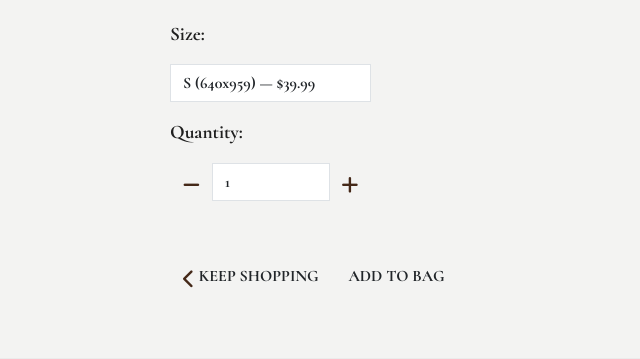
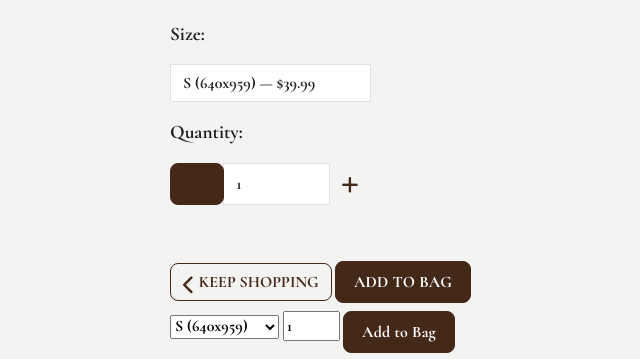
Before and after one commit to alexdotrud/artera_project, a Django app: page /shop/1/ in a window 1280 px wide. Shown: the part 339-698 px from the top of the page, without its empty margins (482-1122 px from the left). Run offline with Django 5.2, Linux system fonts and the light colour scheme; data comes from the database, SQL or seed files in the repository; some web fonts are replaced.

Commit message:
Add add to bag btn for the details.html page

```diff
--- a/shop/templates/shop/detail.html
+++ b/shop/templates/shop/detail.html
@@ -77,8 +77,8 @@
                             <div class="form-group w-50">
                                 <div class="input-group">
                                     <div class="input-group-prepend">
-                                        <button class="decrement-qty btn btn-black rounded-0"
-                                            data-item_id="{{ artwork.id }}" id="decrement-qty_{{ artwork.id }}">
+                                        <button class="decrement-qty btn btn-dark" data-item_id="{{ artwork.id }}"
+                                            id="decrement-qty_{{ artwork.id }}">
                                             <span class="icon"><i class="fas fa-minus"></i></span>
                                         </button>
                                     </div>
@@ -95,14 +95,27 @@
                         </div>
 
                         <div class="col-12 mt-2">
-                            <a href="{% url 'all_artworks' %}" class="btn btn-outline-black rounded-0 mt-5">
+                            <a href="{% url 'all_artworks' %}" class="btn btn-outline-dark mt-5">
                                 <span class="icon"><i class="fas fa-chevron-left"></i></span>
                                 <span class="text-uppercase">Keep Shopping</span>
                             </a>
-                            <input type="submit" class="btn btn-black rounded-0 text-uppercase mt-5" value="Add to Bag">
+                            <input type="submit" class="btn btn-dark text-uppercase mt-5" value="Add to Bag">
                         </div>
 
-                        <input type="hidden" name="redirect_url" value="{{ request.path }}">
+                        <form action="{% url 'bag:add_to_bag' artwork.id %}" method="post">
+                            {% csrf_token %}
+                            <select name="product_size" id="id_product_size">
+                                {% for opt in size_options %}
+                                <option value="{{ opt.code }}" {% if opt.code == default_size %}selected{% endif %}>
+                                    {{ opt.code }} ({{ opt.label }})
+                                </option>
+                                {% endfor %}
+                            </select>
+
+                            <input type="number" name="quantity" value="1" min="1" max="99">
+                            <input type="hidden" name="redirect_url" value="{{ request.get_full_path }}">
+                            <button type="submit" class="btn btn-dark mt-2">Add to Bag</button>
+                        </form>
                     </div>
                 </form>
 
```
